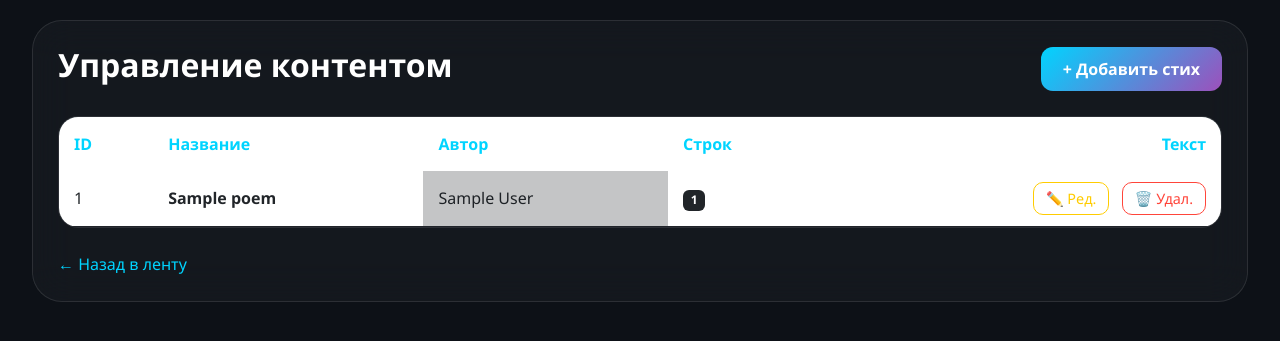
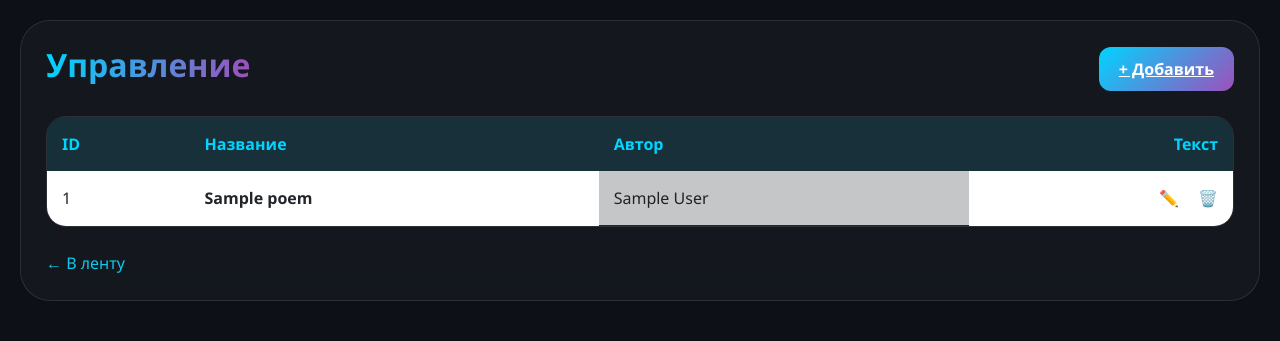
Before and after one commit to zynqff/ssalfatest, a FastAPI app: template templates/admin_panel.html in a window 1280 px wide. Shown: the top 341 px of the page. Run offline with FastAPI, Linux system fonts and the light colour scheme; the template is opened without the code that fills it: most values are stand-ins (such as "Sample title", 1, 10 or a date in 2020).

Commit message:
Update admin_panel.html

```diff
--- a/templates/admin_panel.html
+++ b/templates/admin_panel.html
@@ -3,43 +3,42 @@
 <head>
     <meta charset="UTF-8">
     <meta name="viewport" content="width=device-width, initial-scale=1.0">
-    <title>Админ-панель</title>
+    <title>Админ-панель | Poetry AI</title>
     <link href="https://cdn.jsdelivr.net/npm/bootstrap@5.3.0/dist/css/bootstrap.min.css" rel="stylesheet">
     <style>
         :root { --accent: #00d4ff; --secondary: #9d50bb; }
-        body { background: #0d1117; color: white; padding: 20px; font-family: 'Segoe UI', sans-serif; }
+        body { background: #0d1117; color: white; font-family: 'Segoe UI', sans-serif; padding: 20px; }
 
         .glass-panel {
             background: rgba(255, 255, 255, 0.03);
             backdrop-filter: blur(20px);
             border: 1px solid rgba(255, 255, 255, 0.1);
-            border-radius: 30px; /* Закругление всего контейнера */
+            border-radius: 30px;
             padding: 25px;
-            overflow: hidden; /* Чтобы края таблицы внутри тоже скруглялись */
         }
 
-        /* Закругление таблицы */
-        .table-responsive { border-radius: 20px; overflow: hidden; border: 1px solid rgba(255,255,255,0.1); }
-        .table { color: white !important; margin-bottom: 0; }
-        .table thead { background: rgba(0, 212, 255, 0.1); }
-        .table th { color: var(--accent) !important; padding: 15px; border: none; }
-        .table td { padding: 15px; vertical-align: middle; border-bottom: 1px solid rgba(255,255,255,0.05); }
+        h2 { background: linear-gradient(to right, var(--accent), var(--secondary)); -webkit-background-clip: text; -webkit-text-fill-color: transparent; font-weight: 800; }
 
-        .btn-add { background: linear-gradient(135deg, var(--accent), var(--secondary)); border: none; color: white; border-radius: 12px; font-weight: 700; padding: 10px 22px; }
+        .btn-add { background: linear-gradient(135deg, var(--accent), var(--secondary)); border: none; color: white; border-radius: 12px; font-weight: 700; padding: 10px 20px; }
 
-        .btn-action { border-radius: 10px; padding: 6px 12px; text-decoration: none; font-size: 0.9rem; transition: 0.3s; }
-        .btn-edit { border: 1px solid #ffcc00; color: #ffcc00; }
-        .btn-del { border: 1px solid #ff453a; color: #ff453a; }
+        /* Таблица с сильным скруглением */
+        .table-container { border-radius: 20px; overflow: hidden; border: 1px solid rgba(255,255,255,0.1); margin-top: 20px; }
+        .table { margin-bottom: 0; color: white !important; background: rgba(255,255,255,0.02); }
+        .table thead th { background: rgba(0, 212, 255, 0.1) !important; color: var(--accent) !important; border: none; padding: 15px; }
+        .table td { border-bottom: 1px solid rgba(255,255,255,0.05); padding: 15px; vertical-align: middle; }
+
+        .btn-edit { color: #ffcc00; text-decoration: none; margin-right: 15px; }
+        .btn-del { color: #ff453a; text-decoration: none; }
     </style>
 </head>
 <body>
-    <div class="container-fluid">
-        <div class="glass-panel">
-            <div class="d-flex justify-content-between align-items-center mb-4">
-                <h2 style="font-weight: 800;">Управление контентом</h2>
-                <a href="/poem/add" class="btn btn-add">+ Добавить стих</a>
-            </div>
+    <div class="glass-panel">
+        <div class="d-flex justify-content-between align-items-center mb-4">
+            <h2>Управление</h2>
+            <a href="/poem/add" class="btn-add">+ Добавить</a>
+        </div>
 
+        <div class="table-container">
             <div class="table-responsive">
                 <table class="table">
                     <thead>
@@ -47,8 +46,8 @@
                             <th>ID</th>
                             <th>Название</th>
                             <th>Автор</th>
-                            <th>Строк</th>
-                            <th class="text-end">Текст</th> </tr>
+                            <th class="text-end">Текст</th>
+                        </tr>
                     </thead>
                     <tbody>
                         {% for poem in poems %}
@@ -56,23 +55,17 @@
                             <td>{{ poem.id }}</td>
                             <td class="fw-bold">{{ poem.title }}</td>
                             <td class="opacity-75">{{ poem.author }}</td>
-                            <td><span class="badge bg-dark">{{ poem.line_count }}</span></td>
                             <td class="text-end">
-                                <a href="/poem/edit/{{ poem.id }}" class="btn-action btn-edit me-2">✏️ Ред.</a>
-                                <a href="/poem/delete/{{ poem.id }}" class="btn-action btn-del">🗑️ Удал.</a>
+                                <a href="/poem/edit/{{ poem.id }}" class="btn-edit">✏️</a>
+                                <a href="/poem/delete/{{ poem.id }}" class="btn-del" onclick="return confirm('Удалить?')">🗑️</a>
                             </td>
-                        </tr>
-                        {% else %}
-                        <tr>
-                            <td colspan="5" class="text-center py-5 opacity-50">Стихов пока нет...</td>
                         </tr>
                         {% endfor %}
                     </tbody>
                 </table>
             </div>
-
-            <a href="/" class="d-block mt-4 text-decoration-none" style="color: var(--accent);">← Назад в ленту</a>
         </div>
+        <a href="/" class="d-block mt-4 text-info text-decoration-none">← В ленту</a>
     </div>
 </body>
 </html>
```
